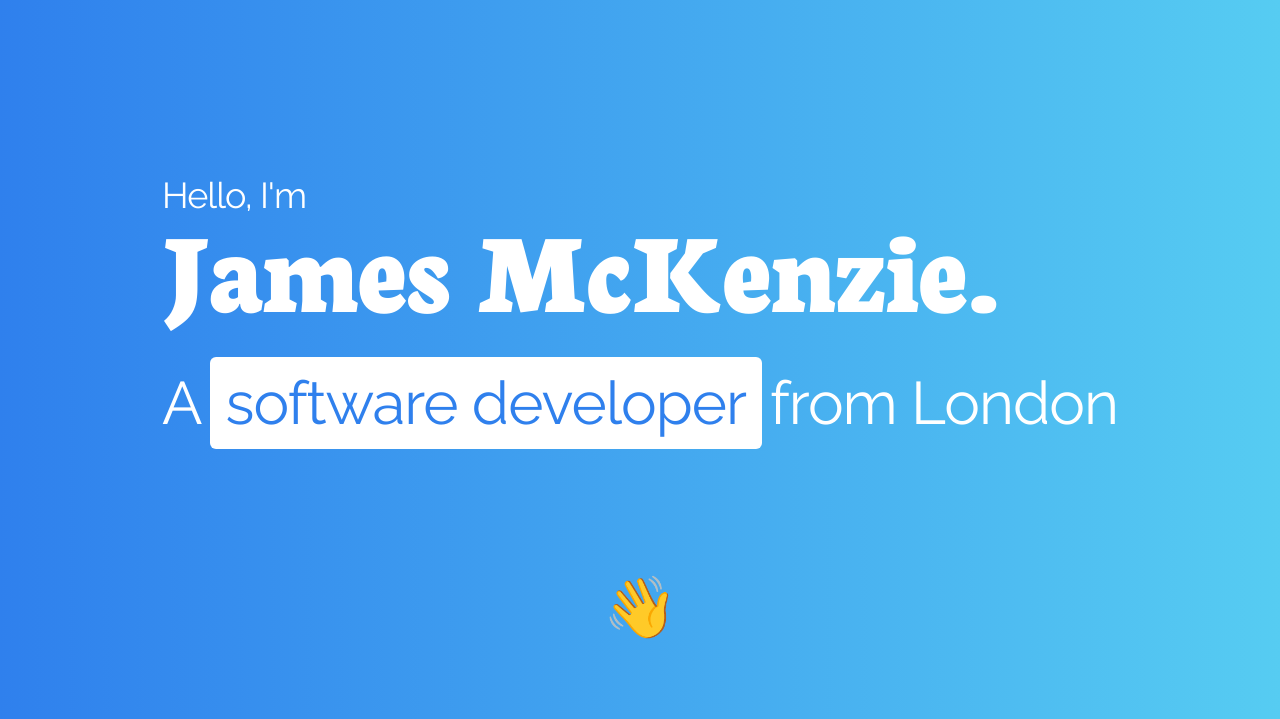
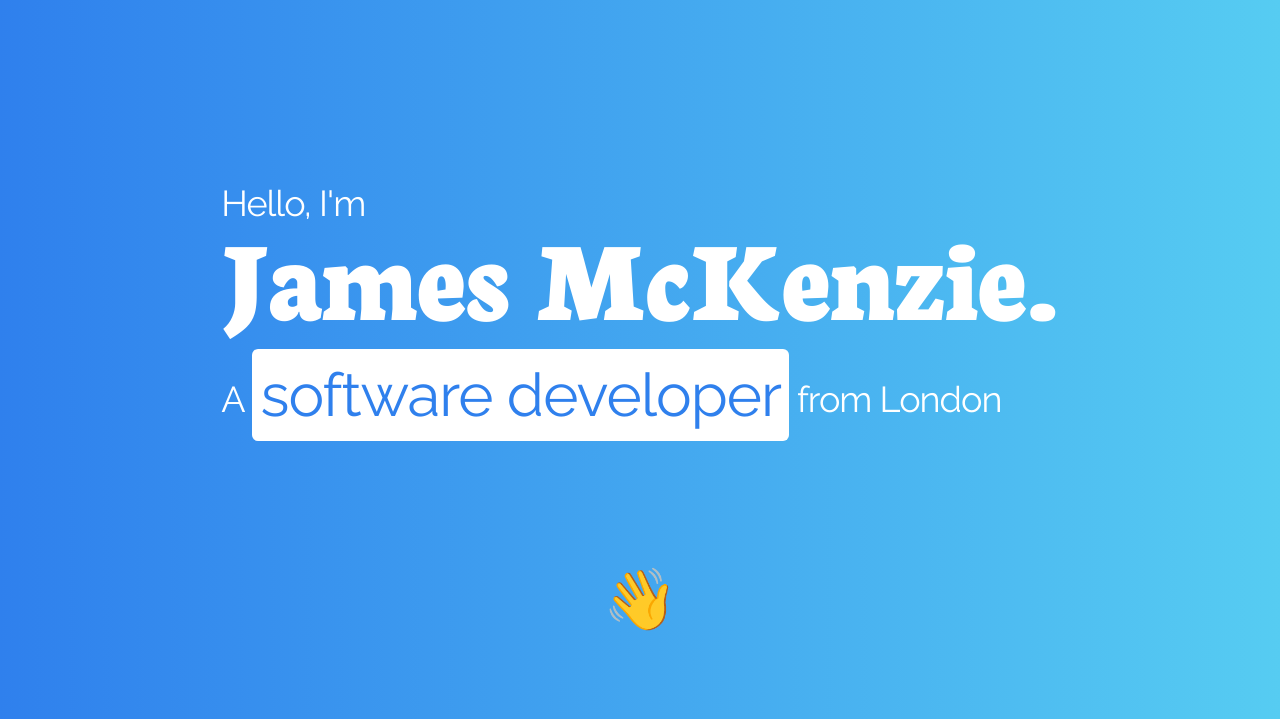
Before and after one commit to jamesmckenzie/jamesmckenzie.io, a Gatsby site: page / in a window 1280 px wide. Shown: the part 81-800 px from the top of the page. Built offline with nearby package versions, Linux system fonts and the light colour scheme; Gatsby itself is replaced by a stand-in of ours.

Commit message:
fix hero style

```diff
--- a/src/components/Hero/Hero.tsx
+++ b/src/components/Hero/Hero.tsx
@@ -66,7 +66,7 @@ const Hero = () => (
           `}
         `}
       >
-        <Box>
+        <Box mt={[-5, 0]}>
           <Text
             as="p"
             fontFamily="Raleway, sans-serif"
@@ -93,31 +93,27 @@ const Hero = () => (
             fontSize={fontSizes.map(s => s * 0.5)}
             fontWeight={300}
             color="white"
-            mt={4}
+            mt={3}
             letterSpacing={-1}
           >
-            <Flex
-              alignItems={["start", "center"]}
-              flexDirection={["column", "row"]}
-              justifyContent="center"
-            >
+            <Flex alignItems={["center"]}>
               <Text
-                // mb={[2, 0]}
                 fontFamily="Raleway, sans-serif"
-                fontSize={fontSizes.map(s => s * 0.5)}
+                fontSize={fontSizes.map(s => s * 0.3)}
                 fontWeight={300}
                 color="white"
-                // mt={4}
+                mt={2}
                 letterSpacing={-1}
               >
                 A
               </Text>
               <Text
+                textAlign="center"
                 mx={2}
-                as="span"
                 bg="white"
                 color="#2f80ed"
-                p={3}
+                py={3}
+                px={[2]}
                 fontFamily="Raleway, sans-serif"
                 fontSize={fontSizes.map(s => s * 0.5)}
                 css={css`
@@ -128,13 +124,12 @@ const Hero = () => (
                 software developer
               </Text>{" "}
               <Text
-                mt={[3, 0]}
                 fontFamily="Raleway, sans-serif"
-                fontSize={fontSizes.map(s => s * 0.5)}
+                fontSize={fontSizes.map(s => s * 0.3)}
                 fontWeight={300}
                 color="white"
-                // mt={4}
                 letterSpacing={-1}
+                mt={2}
               >
                 from London
               </Text>
```
